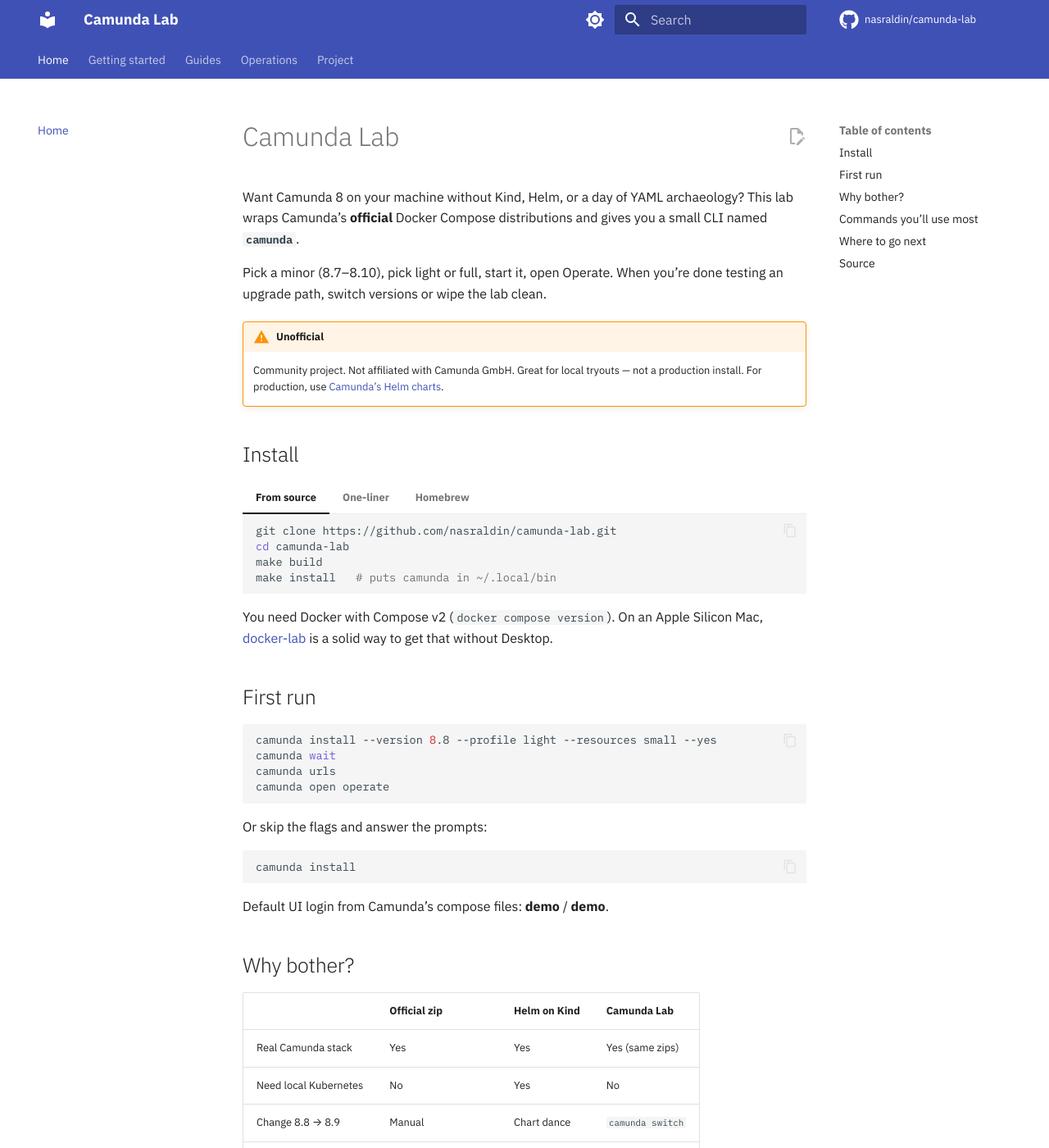
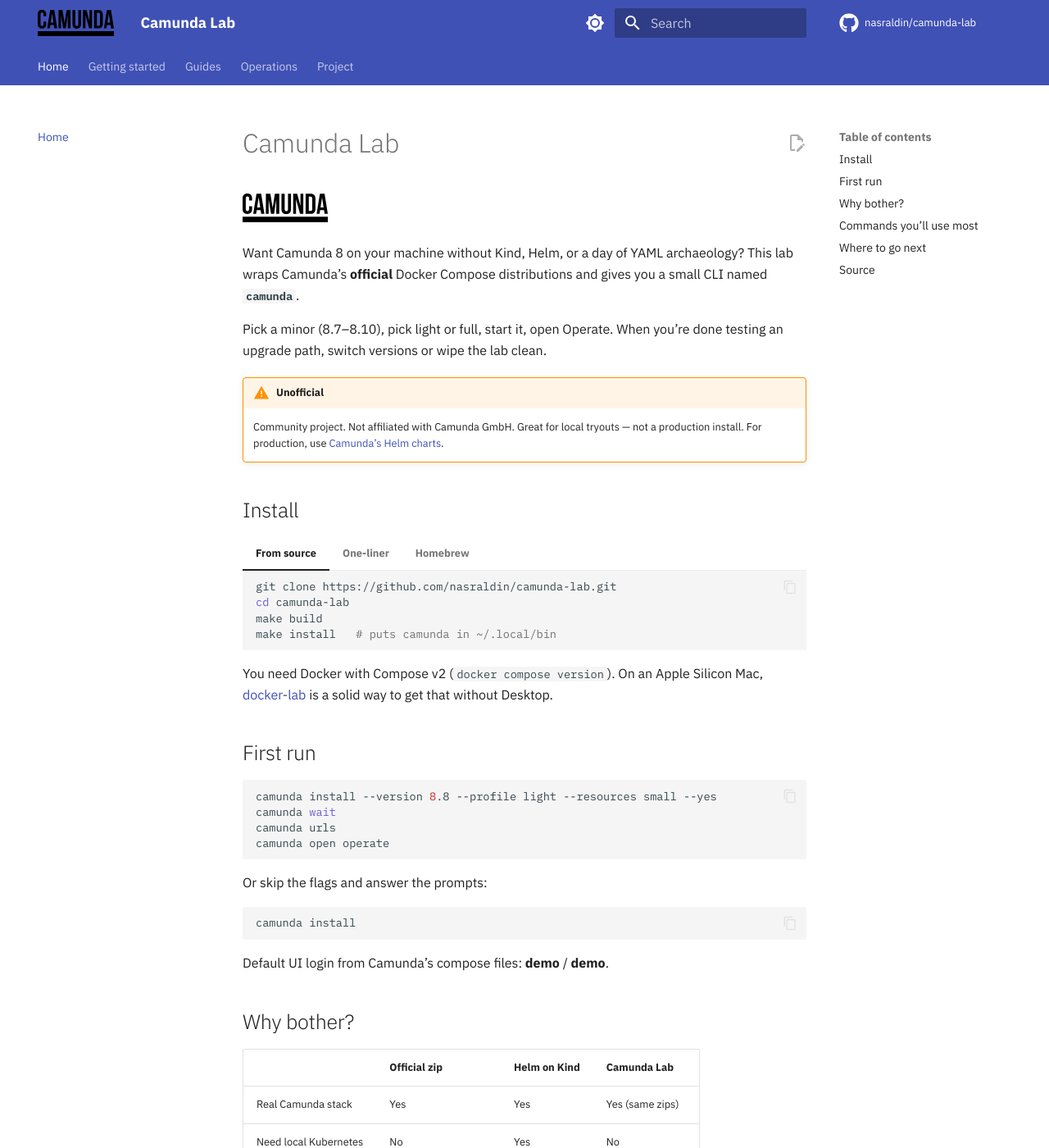
Before and after one commit to nasraldin/camunda-lab, an MkDocs documentation site: the page built from docs/index.md, in a window 1280 px wide and 1400 px high. Shown: the whole window at 82% size. Built offline with MkDocs 1.6.1 and Material for MkDocs 9.7.7, drawn with Linux system fonts in a browser that asks for light colours; comment, search, counter and statistics services are not loaded.

Commit message:
docs: add Camunda wordmark to MkDocs header and home
Co-authored-by: Cursor <cursoragent@cursor.com>

```diff
--- a/docs/index.md
+++ b/docs/index.md
@@ -1,4 +1,6 @@
 # Camunda Lab
+
+![Camunda](assets/logo-camunda-black.svg){: .brand-logo }
 
 Want Camunda 8 on your machine without Kind, Helm, or a day of YAML archaeology? This lab wraps Camunda’s **official** Docker Compose distributions and gives you a small CLI named **`camunda`**.
 
--- /dev/null
+++ b/docs/stylesheets/extra.css
@@ -0,0 +1,21 @@
+/* Header + drawer logo size */
+.md-header__button.md-logo img,
+.md-nav__title .md-nav__button.md-logo img {
+  height: 1.6rem;
+  width: auto;
+}
+
+/* Dark mode: invert the black Camunda wordmark */
+[data-md-color-scheme="slate"] .md-header__button.md-logo img,
+[data-md-color-scheme="slate"] .md-nav__title .md-nav__button.md-logo img,
+[data-md-color-scheme="slate"] .brand-logo {
+  filter: invert(1) brightness(1.1);
+}
+
+/* Home page brand mark */
+.brand-logo {
+  display: block;
+  max-width: 220px;
+  height: auto;
+  margin: 0.5rem 0 1.25rem;
+}
--- a/mkdocs.yml
+++ b/mkdocs.yml
@@ -11,6 +11,8 @@ copyright: Copyright &copy; 2026 Nasr Aldin — MIT License · Unofficial commun
 
 theme:
   name: material
+  logo: assets/logo-camunda-black.svg
+  favicon: assets/logo-camunda-black.svg
   palette:
     - media: "(prefers-color-scheme: light)"
       scheme: default
@@ -43,6 +45,9 @@ theme:
     - toc.follow
   icon:
     repo: fontawesome/brands/github
+
+extra_css:
+  - stylesheets/extra.css
 
 plugins:
   - search
```
Also changed, not shown: docs/docs-site.md (+2 -0 lines), docs/assets/logo-camunda-black.svg (added), docs/assets/logo-camunda-white.svg (added).
